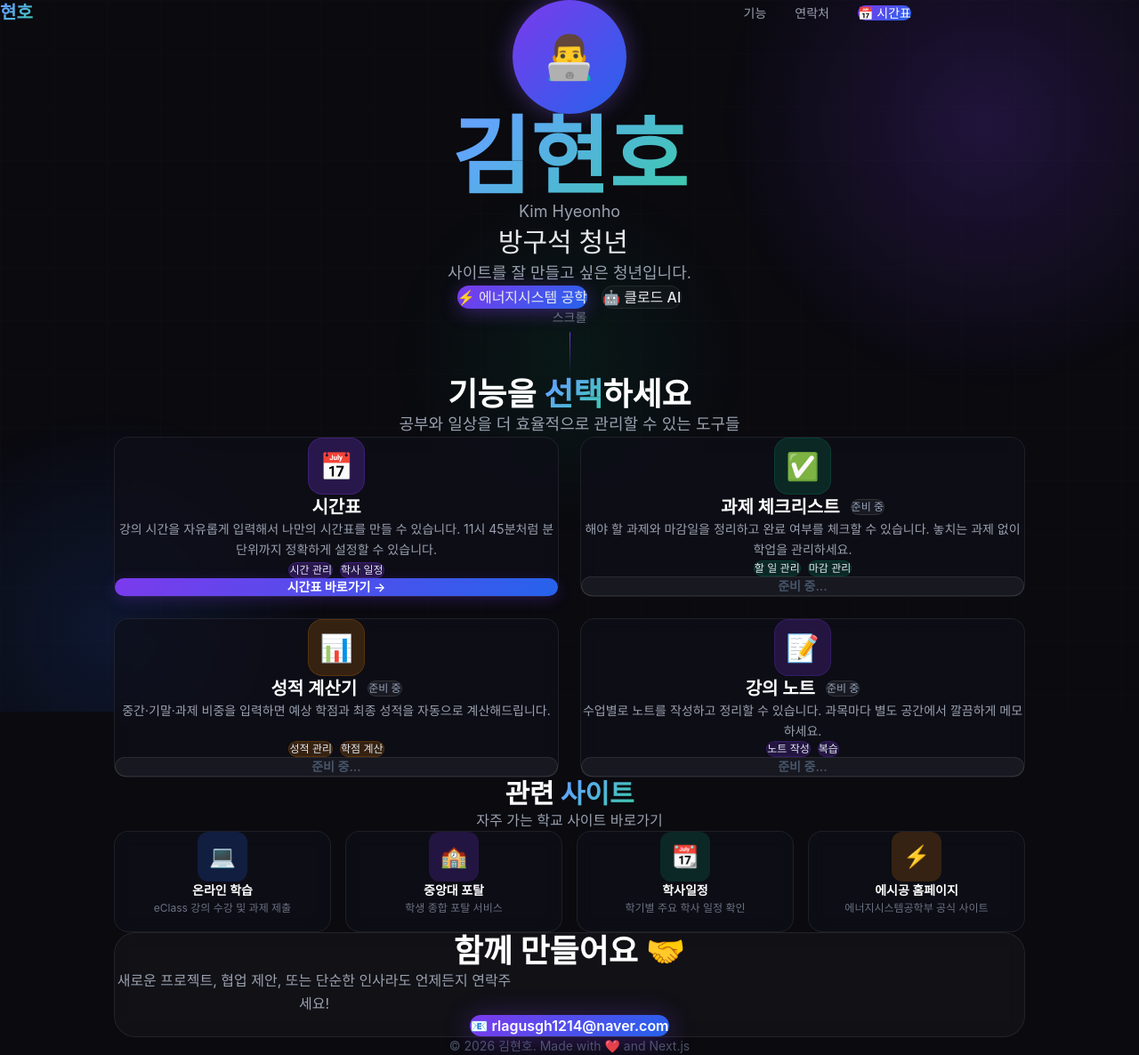
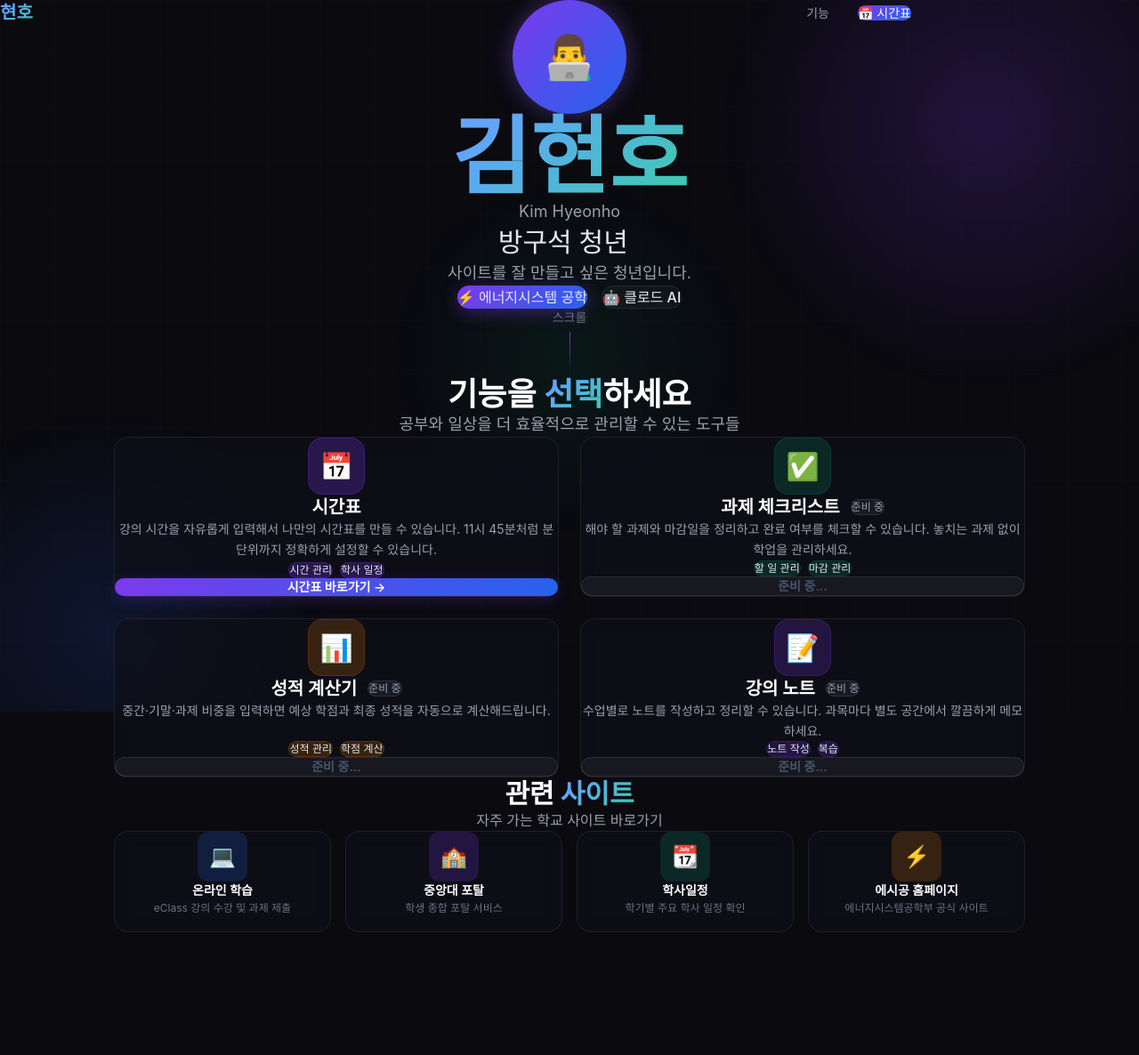
Before and after one commit to hunho9812-prog/hyeonho, a Next.js app: page / in a window 1280 px wide. Shown: the whole page at 89% size. After the commit the page ends 1048 px from the top, so only its background shows below. Built offline with nearby package versions, Linux system fonts and the light colour scheme.

Commit message:
remove: 연락처 섹션 제거
https://claude.ai/code/session_01LLt2sVxuAUePZQUyyH8s4L

```diff
--- a/app/page.tsx
+++ b/app/page.tsx
@@ -1,6 +1,5 @@
 import Hero from "@/components/Hero";
 import Features from "@/components/Features";
-import Contact from "@/components/Contact";
 import Navigation from "@/components/Navigation";
 import Background from "@/components/Background";
 
@@ -11,7 +10,6 @@ export default function Home() {
       <Navigation />
       <Hero />
       <Features />
-      <Contact />
     </main>
   );
 }
--- a/components/Navigation.tsx
+++ b/components/Navigation.tsx
@@ -5,7 +5,6 @@ import Link from "next/link";
 
 const navLinks = [
   { href: "#features", label: "기능" },
-  { href: "#contact", label: "연락처" },
 ];
 
 export default function Navigation() {
```
